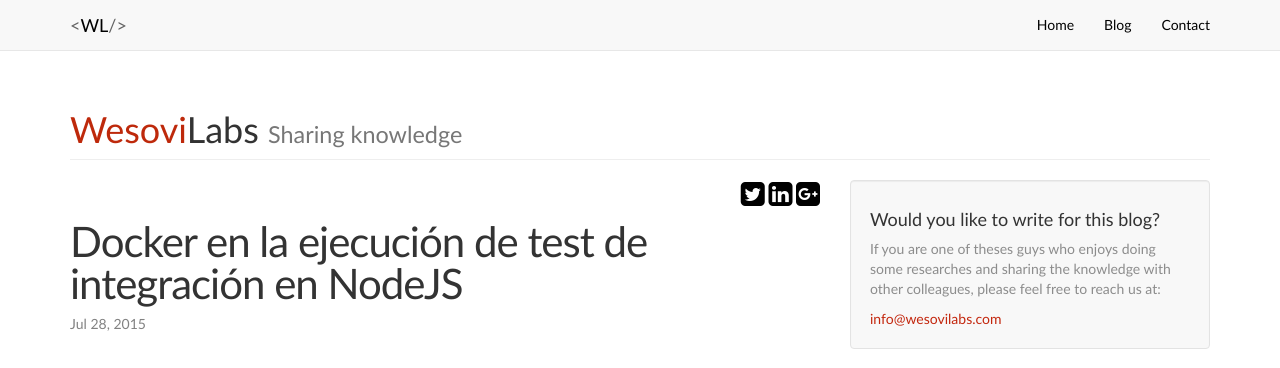
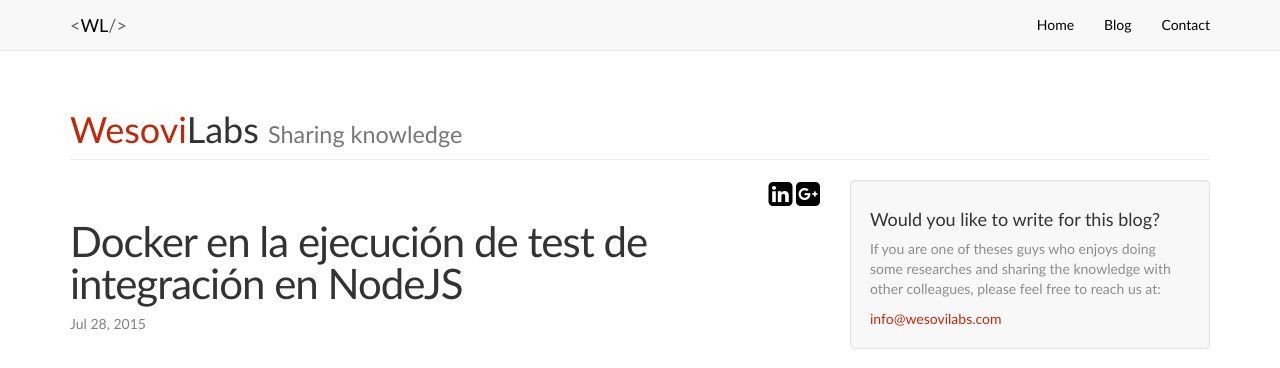
Before and after one commit to wesovilabs/_wesovilabs.github.io, a Jekyll site: the page built from _posts/2015-07-28-uso-de-docker-en-aplicacion-de-nodejs.md, in a window 1280 px wide. Shown: the top 368 px of the page. Built offline with Jekyll 4.4.1, drawn with Linux system fonts in a browser that asks for light colours; nearby versions of some CDN libraries; comment, search, counter and statistics services are not loaded.

Commit message:
Update post.html

```diff
--- a/_layouts/post.html
+++ b/_layouts/post.html
@@ -14,11 +14,7 @@
     }
 </style>
 <ul class="share-buttons pull-right">
-    <li>
-        <a href="https://twitter.com/share?text={{ page.title }}&url={{ page.shorturl }}&via=wesovilabs">
-            <i class="fa fa-twitter-square footer fa-2x"></i>
-        </a>
-    </li>
+
     <li>
         <a href="http://www.linkedin.com/shareArticle?mini=true&url={{ site.url }}{{ page.url }}&title={{ page.title }}&source={{ site.title }}">
             <i class="fa fa-linkedin-square footer fa-2x"></i>
@@ -47,11 +43,7 @@
     </article>
     <br/>
     <ul class="share-buttons pull-right">
-        <li>
-            <a href="https://twitter.com/share?text={{ page.title }}&url={{ page.shorturl }}&via=wesovilabs">
-                <i class="fa fa-twitter-square footer fa-2x"></i>
-            </a>
-        </li>
+
         <li>
             <a href="http://www.linkedin.com/shareArticle?mini=true&url={{ site.url }}{{ page.url }}&title={{ page.title }}&source={{ site.title }}">
                 <i class="fa fa-linkedin-square footer fa-2x"></i>
```
